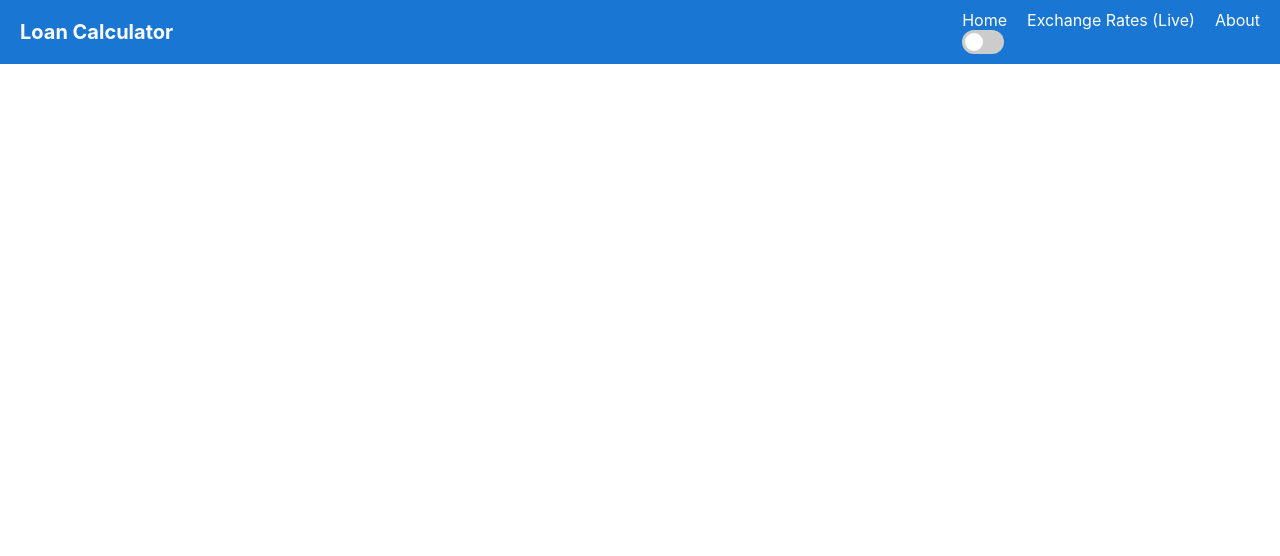
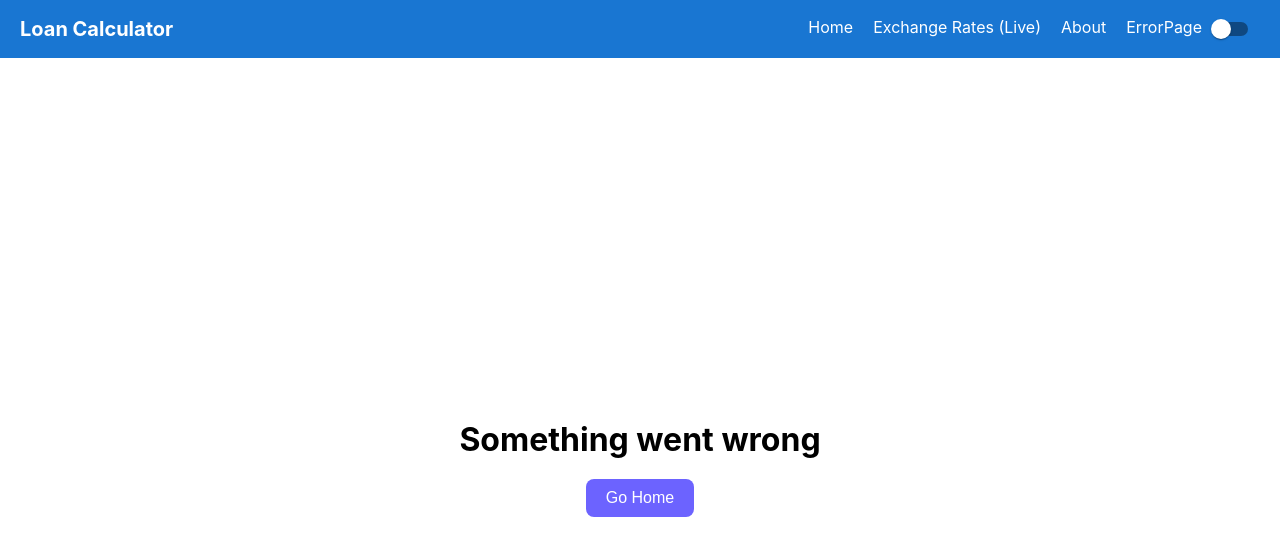
Before and after one commit to Pon-Rahul/loan-calculator, a React (Create React App) app: page /error in a window 1280 px wide. Shown: the top 556 px of the page. Built offline with nearby package versions, Linux system fonts and the light colour scheme.

Commit message:
error page upload.

```diff
--- a/src/App.css
+++ b/src/App.css
@@ -1,38 +1,24 @@
-.App {
-  text-align: center;
+.app {
+  background-color: #f0f0f0;
+  color: #000;
 }
 
-.App-logo {
-  height: 40vmin;
-  pointer-events: none;
+.dark-mode {
+  background-color: #1a1a1a;
+  color: #fff;
 }
 
-@media (prefers-reduced-motion: no-preference) {
-  .App-logo {
-    animation: App-logo-spin infinite 20s linear;
-  }
+.dark-mode input,
+.dark-mode select,
+.dark-mode table {
+  background-color: #2a2a2a;
+  color: #fff;
 }
 
-.App-header {
-  background-color: #282c34;
-  min-height: 100vh;
-  display: flex;
-  flex-direction: column;
-  align-items: center;
-  justify-content: center;
-  font-size: calc(10px + 2vmin);
-  color: white;
+.dark-mode .btn,
+.dark-mode .header,
+.dark-mode .card {
+  background-color: #333;
+  color: #fff;
+  border-color: #555;
 }
-
-.App-link {
-  color: #61dafb;
-}
-
-@keyframes App-logo-spin {
-  from {
-    transform: rotate(0deg);
-  }
-  to {
-    transform: rotate(360deg);
-  }
-}
--- a/src/App.js
+++ b/src/App.js
@@ -1,14 +1,21 @@
+// App.js
+import React, { useState } from 'react';
 import './App.css';
-import { BrowserRouter as Router } from 'react-router-dom';
 import Header from './header/Header';
 import AllRoutes from './Routes/Route';
 
 function App() {
+  const [darkMode, setDarkMode] = useState(false);
+
+  const toggleDarkMode = () => {
+    setDarkMode(!darkMode);
+  };
+
   return (
-    <Router>
-      <Header />
+    <div className={darkMode ? 'app dark-mode' : 'app'}>
+      <Header onToggleTheme={toggleDarkMode} />
       <AllRoutes />
-    </Router>
+    </div>
   );
 }
 
--- /dev/null
+++ b/src/Error/ErrorPage.js
@@ -0,0 +1,46 @@
+import React from 'react';
+import { useNavigate } from 'react-router-dom';
+
+const ErrorPage = () => {
+  const navigate = useNavigate();
+
+  const goHome = () => {
+    navigate('/');
+  };
+
+  return (
+    <div style={styles.container}>
+      <h1 style={styles.heading}>Something went wrong</h1>
+      <button style={styles.button} onClick={goHome}>
+        Go Home
+      </button>
+    </div>
+  );
+};
+
+const styles = {
+  container: {
+    height: '100vh',
+    backgroundColor: '#fff',
+    color: 'black',
+    display: 'flex',
+    flexDirection: 'column',
+    justifyContent: 'center',
+    alignItems: 'center',
+  },
+  heading: {
+    fontSize: '2rem',
+    marginBottom: '20px',
+  },
+  button: {
+    backgroundColor: '#6c63ff',
+    color: 'white',
+    border: 'none',
+    padding: '10px 20px',
+    borderRadius: '8px',
+    cursor: 'pointer',
+    fontSize: '1rem',
+  },
+};
+
+export default ErrorPage;
--- a/src/Routes/Route.js
+++ b/src/Routes/Route.js
@@ -1,12 +1,13 @@
 import { Routes, Route } from "react-router-dom";
 import Calculator from "../Calculator/Calculator";
 // import About from "../components/About";
-// import ErrorPage from "../components/ErrorPage";
+import ErrorPage from "../Error/ErrorPage";
 
 function AllRoutes() {
   return (
     <Routes>
      <Route path="/" element={<Calculator />} />
+     <Route path="/error" element={<ErrorPage />} />
        {/*<Route path="/about" element={<About />} />
       <Route path="/exchange" element={<div>Exchange Rates Page</div>} />
       <Route path="*" element={<ErrorPage />} />*/}
--- a/src/header/Header.js
+++ b/src/header/Header.js
@@ -1,14 +1,8 @@
 import "./Header.css";
 import { Link } from "react-router-dom";
-import { useState } from "react";
+import { Switch } from '@mui/material';
 
-function Header() {
-  const [toggle, setToggle] = useState(false);
-
-  const handleToggle = () => {
-    setToggle(!toggle);
-    console.log("Slider toggled:", !toggle); // You can later connect this to theme
-  };
+function Header({ onToggleTheme }) {
 
   return (
     <header className="app-header">
@@ -17,12 +11,8 @@ function Header() {
         <Link to="/">Home</Link>
         <Link to="/exchange">Exchange Rates (Live)</Link>
         <Link to="/about">About</Link>
-        <div className="slider-container">
-          <label className="switch">
-            <input type="checkbox" onChange={handleToggle} />
-            <span className="slider round"></span>
-          </label>
-        </div>
+        <Link to="/error">ErrorPage</Link>
+        <Switch onChange={onToggleTheme} />
       </nav>
     </header>
   );
--- a/src/index.js
+++ b/src/index.js
@@ -3,11 +3,14 @@ import ReactDOM from 'react-dom/client';
 import './index.css';
 import App from './App';
 import reportWebVitals from './reportWebVitals';
+import { BrowserRouter } from 'react-router-dom';
 
 const root = ReactDOM.createRoot(document.getElementById('root'));
 root.render(
   <React.StrictMode>
+   <BrowserRouter>
     <App />
+    </BrowserRouter>
   </React.StrictMode>
 );
 
```
